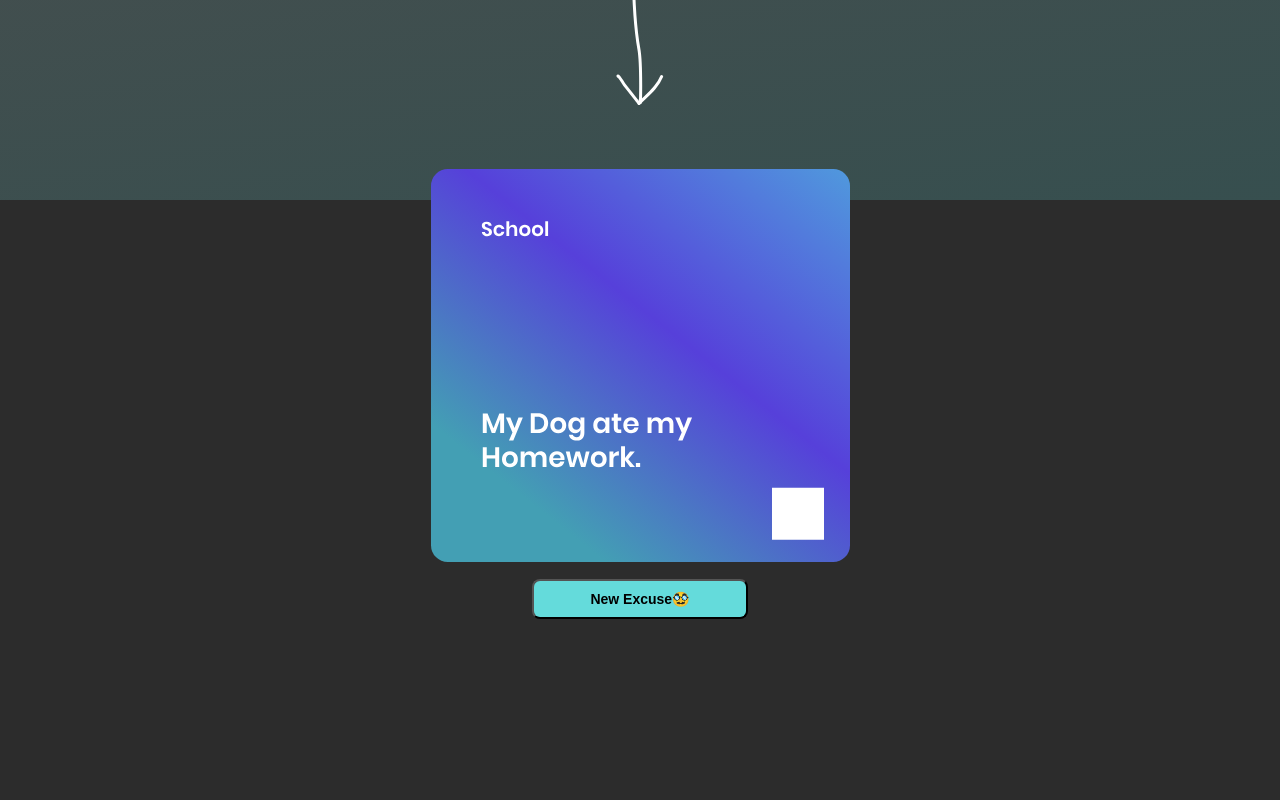
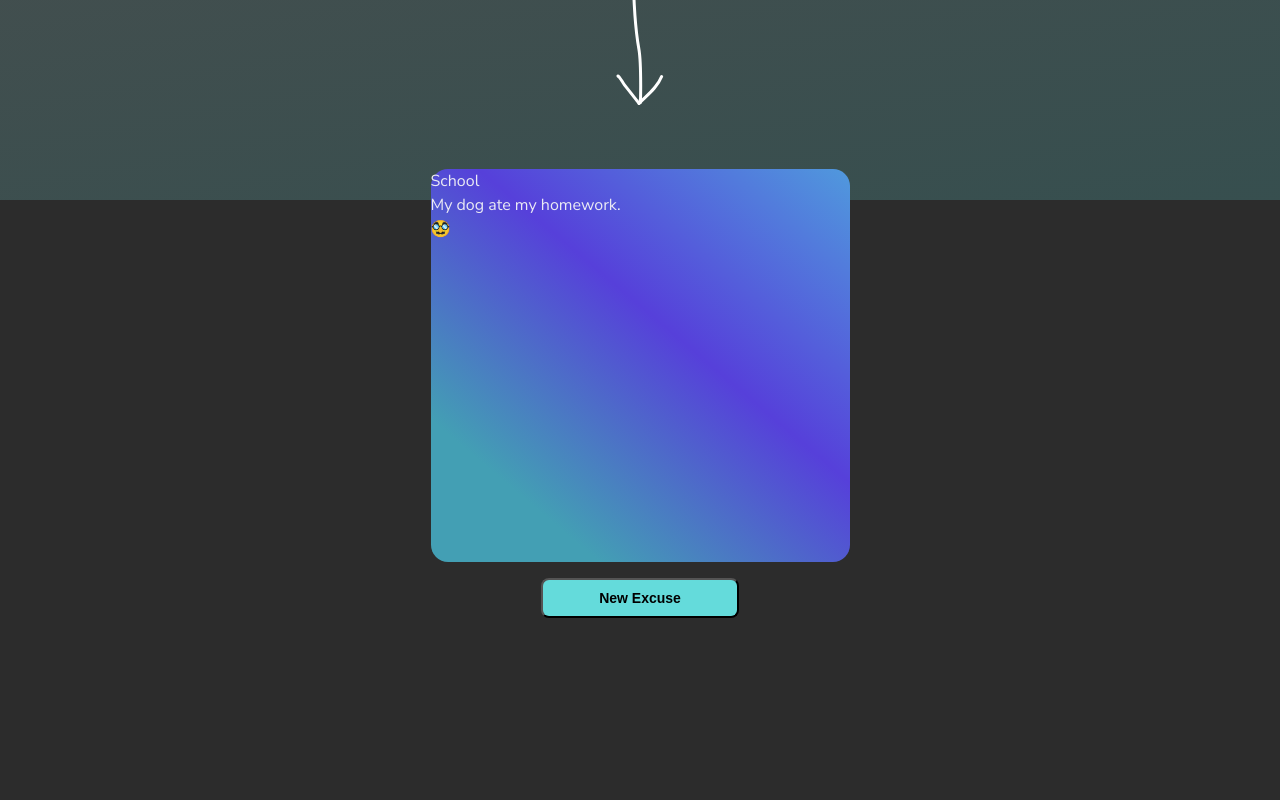
Before and after one commit to lukacafuta/Excuse-Generator, a React (Vite) app in the folder Frontend/: page / in a window 1280 px wide. Shown: the part 600-1400 px from the top of the page. Built offline with nearby package versions, Linux system fonts and the light colour scheme.

Commit message:
added excuse gradient, formed excuse div with background

```diff
--- a/Frontend/src/components/sections/ExcuseSection.jsx
+++ b/Frontend/src/components/sections/ExcuseSection.jsx
@@ -4,10 +4,12 @@ export default function ExcuseSection() {
     return (
         <ExcuseSectionStyled>
             <div className="excuse-content">
-                {/*<img src="/down-arrow.svg" alt="down-arrow"/> MOVED TO HERO*/}
-                <img src="/excuse.svg" alt="excuse"/>
-                <BigButtonStyled>New Excuse🥸</BigButtonStyled>
+                <div className="category">School</div>
+                <div className="dummy-excuse">My dog ate my homework.</div>
+                <div className="emoji">🥸</div>
+                {/*<img src="/excuse.svg" alt="excuse"/>*/}
             </div>
+            <BigButtonStyled>New Excuse</BigButtonStyled>
         </ExcuseSectionStyled>
     )
 }
--- a/Frontend/src/index.css
+++ b/Frontend/src/index.css
@@ -27,6 +27,8 @@
     --color-background-dark: #2C2C2C;
     --color-output-tab-grey: #2C2C35;
     --gradient-background-turqoise: linear-gradient(169.5deg, rgba(217, 217, 217, 0.2) 9.18%, rgba(100, 219, 219, 0.2) 98.02%);
+    --gradient-background-excuse: linear-gradient(220.16deg, #5099DD 0%, #5640DA 42.05%, #439FB4 80.96%);
+
 
     /*Fonts*/
     --font-family-mono: 'IBM Plex Mono', monospace;
--- a/Frontend/src/styles/globalStyles.js
+++ b/Frontend/src/styles/globalStyles.js
@@ -87,12 +87,16 @@ export const ExcuseSectionStyled = styled.section`
     width: 100%;
     padding-bottom: 15.5rem;
     padding-top: 2.5rem;
+    gap: 1rem;
 
     .excuse-content {
         display: flex;
+        position: relative;
         flex-direction: column;
-        align-items: center;
-        gap: 1rem;
+        width: 419px;
+        height: 393px;
+        border-radius: 17px;
+        background: var(--gradient-background-excuse);
     }
 
 `
```
